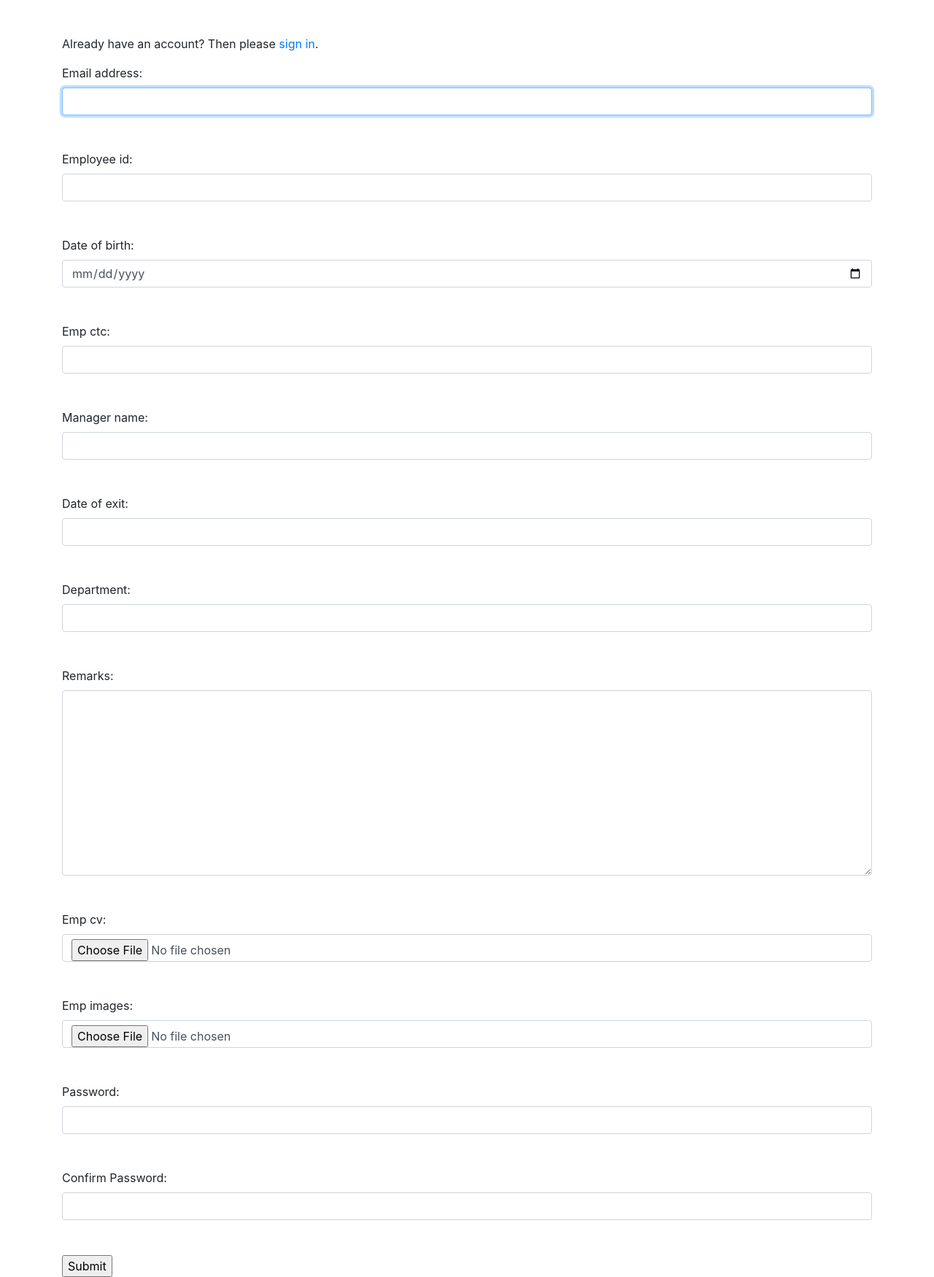
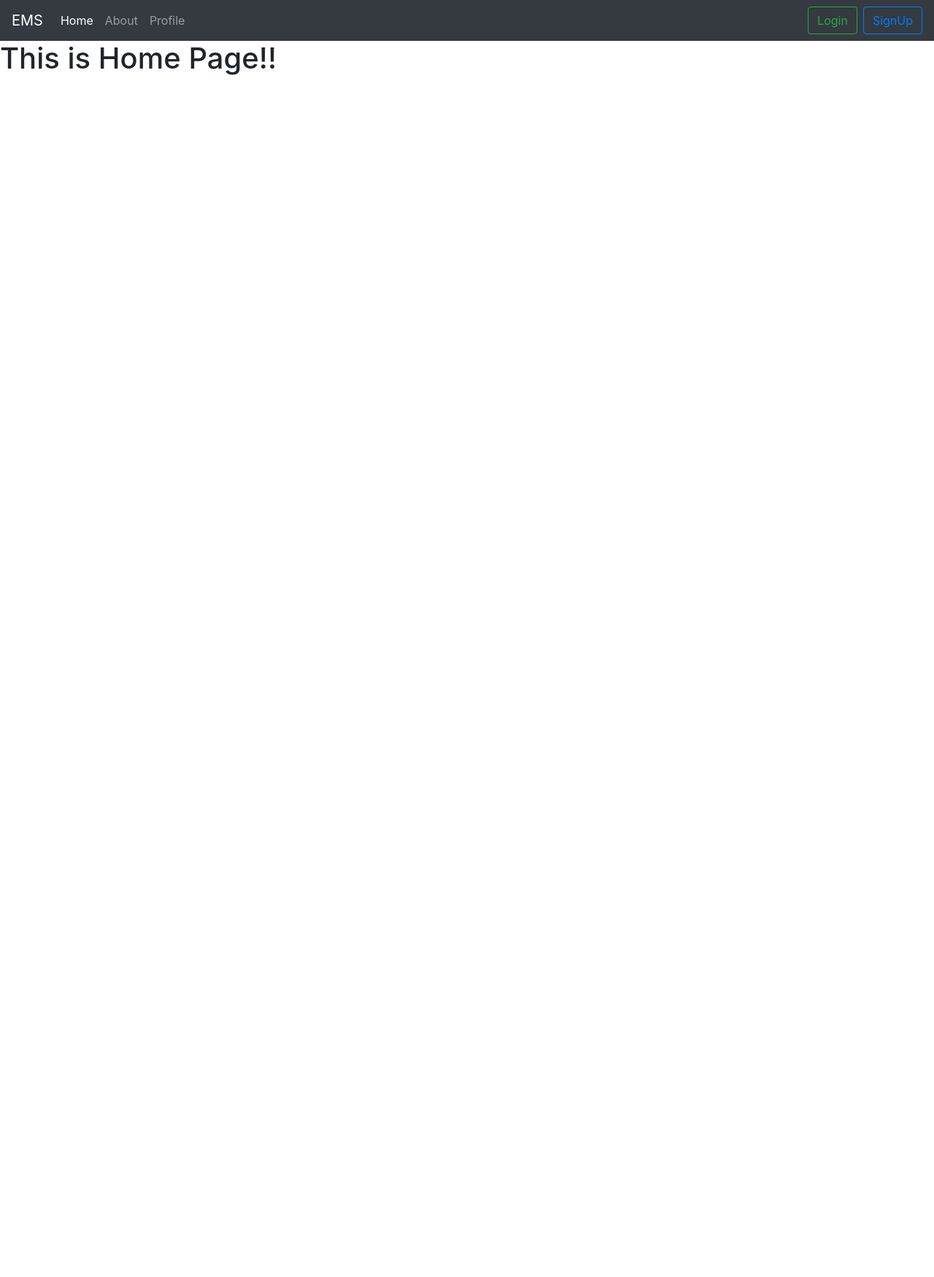
Before and after one commit to dKunalPatil/EmployeeManagementSystem, a Django app: page / in a window 1280 px wide. Shown: the whole page at 73% size. After the commit the page ends 103 px from the top, so only its background shows below. Run offline with Django 3.2, Linux system fonts and the light colour scheme; some libraries are stand-ins or nearby versions.

Commit message:
Minor Changes

```diff
--- a/EMS/EMS/urls.py
+++ b/EMS/EMS/urls.py
@@ -23,14 +23,18 @@ from myapp.views import LoginView, PasswordChangeDoneView, PasswordChangeView
 
 urlpatterns = [
     path('admin/', admin.site.urls),
-    path('', views.user_signup, name="signup"),
+    path('', views.home, name="home"),
+    path('signup/', views.user_signup, name="signup"),
     path('login/', LoginView.as_view(), name="login"),
     path('profile/', views.profile, name="profile"),
     path('logout/', views.user_logout, name="logout"),
     path("password_reset", views.password_reset_request, name="password_reset"),
     path('changepass/', PasswordChangeView.as_view(), name='changepass'),
     path('changepassdone/', PasswordChangeDoneView.as_view(), name='changepassdone'),
-    path('password_reset/done/', auth_views.PasswordResetDoneView.as_view(template_name='myapp/password_reset_done.html'), name='password_reset_done'),
-    path('reset/<uidb64>/<token>/', auth_views.PasswordResetConfirmView.as_view(template_name="myapp/password_reset_confirm.html"), name='password_reset_confirm'),
-    path('reset/done/', auth_views.PasswordResetCompleteView.as_view(template_name='myapp/password_reset_complete.html'), name='password_reset_complete'),
-]+ static(settings.MEDIA_URL, document_root=settings.MEDIA_ROOT)
+    path('password_reset/done/', auth_views.PasswordResetDoneView.as_view(
+        template_name='myapp/password_reset_done.html'), name='password_reset_done'),
+    path('reset/<uidb64>/<token>/', auth_views.PasswordResetConfirmView.as_view(
+        template_name="myapp/password_reset_confirm.html"), name='password_reset_confirm'),
+    path('reset/done/', auth_views.PasswordResetCompleteView.as_view(
+        template_name='myapp/password_reset_complete.html'), name='password_reset_complete'),
+] + static(settings.MEDIA_URL, document_root=settings.MEDIA_ROOT)
--- a/EMS/myapp/templates/myapp/base.html
+++ b/EMS/myapp/templates/myapp/base.html
@@ -9,6 +9,7 @@
     <title>Document</title>
 </head>
 <body>
+{% include 'myapp/navbar.html' %}
     {% block content %}
     {% endblock content %}
 
--- /dev/null
+++ b/EMS/myapp/templates/myapp/home.html
@@ -0,0 +1,4 @@
+{% extends 'myapp/base.html' %}
+{% block content %}
+<h1>  This is Home Page!!</h1>
+{% endblock content %}
--- /dev/null
+++ b/EMS/myapp/templates/myapp/navbar.html
@@ -0,0 +1,39 @@
+<nav class="navbar navbar-expand-lg navbar-dark bg-dark">
+  <a class="navbar-brand" href="#">EMS</a>
+  <button class="navbar-toggler" type="button" data-toggle="collapse" data-target="#navbarSupportedContent" aria-controls="navbarSupportedContent" aria-expanded="false" aria-label="Toggle navigation">
+    <span class="navbar-toggler-icon"></span>
+  </button>
+
+  <div class="collapse navbar-collapse" id="navbarSupportedContent">
+    <ul class="navbar-nav mr-auto">
+      <li class="nav-item active">
+        <a class="nav-link" href="{% url 'home' %}">Home <span class="sr-only">(current)</span></a>
+      </li>
+      <li class="nav-item">
+        <a class="nav-link" href="#">About</a>
+      </li>
+      <li class="nav-item">
+        <a class="nav-link" href="{% url 'profile' %}">Profile</a>
+      </li>
+
+    </ul>
+    <ul class="navbar-nav ml-auto">
+      {% if user.is_authenticated %}
+      <li class="nav-item my-2 mx-2">
+      <a href="{% url 'profile' %}" class="badge badge-light">{{request.user.get_full_name}}</a>
+      </li>
+      <li class="nav-item">
+        <a class="btn btn-danger my-2 my-sm-0" href="{% url 'logout' %}" tabindex="-1" aria-disabled="true">Logout</a>
+      </li>
+      {% else %}
+      <li class="nav-item mx-2">
+        <a class="btn btn-outline-success my-2 my-sm-0" href="{% url 'login' %}" tabindex="-1" aria-disabled="true">Login</a>
+      </li>
+      <li class="nav-item">
+        <a class="btn btn-outline-primary my-2 my-sm-0" href="{% url 'signup' %}" tabindex="-1" aria-disabled="true">SignUp</a>
+      </li>
+
+      {% endif %}
+    </ul>
+  </div>
+</nav>
--- a/EMS/myapp/views.py
+++ b/EMS/myapp/views.py
@@ -5,7 +5,7 @@ from django.contrib.auth import views as auth_views
 from django.contrib.auth import logout
 from django.contrib import messages
 import datetime
-#Email ka Zamaa-->
+# Email ka Zamaa-->
 from django.core.mail import send_mail, BadHeaderError
 from django.http import HttpResponse
 from django.contrib.auth.forms import PasswordResetForm
@@ -14,10 +14,14 @@ from django.db.models.query_utils import Q
 from django.utils.http import urlsafe_base64_encode
 from django.contrib.auth.tokens import default_token_generator
 from django.utils.encoding import force_bytes
-#Zamaa Ends Here
+# Zamaa Ends Here
 
 
 # Create your views here.
+
+def home(request):
+    return render(request, 'myapp/home.html')
+
 
 def user_signup(request):
     if not request.user.is_authenticated:
@@ -25,14 +29,16 @@ def user_signup(request):
             fm = SignUpFrom(request.POST, request.FILES)
             if fm.is_valid():
                 fm.save()
-                messages.success(request, "Your Account has been Successfully Created !!")
+                messages.success(
+                    request, "Your Account has been Successfully Created !!")
                 return redirect('/')
         else:
             fm = SignUpFrom()
-        return render(request, 'myapp/signup.html', {'form':fm})
+        return render(request, 'myapp/signup.html', {'form': fm})
     else:
         messages.error(request, "Already Logged In!!")
         return redirect('/profile/')
+
 
 def age_calculate(date):
     # return (datetime.today().date - date).days/365
@@ -43,14 +49,16 @@ def profile(request):
     if request.user.is_authenticated:
         dob = request.user.date_of_birth
         age = age_calculate(dob)
-        messages.success(request, "You are Logged In Successfully !!")
+        # messages.success(request, "You are Logged In Successfully !!")
         return render(request, 'myapp/profile.html', {'emp': age})
     else:
         return redirect('/login/')
 
+
 def user_logout(request):
     logout(request)
     return redirect('/login/')
+
 
 class LoginView(auth_views.LoginView):
     form_class = LoginForm
@@ -64,39 +72,46 @@ class LoginView(auth_views.LoginView):
 # class PasswordChangeDoneView(auth_views.PasswordResetDoneView):
 #     template_name = 'myapp/resetpassdone.html'
 
+
 class PasswordChangeView(auth_views.PasswordChangeView):
     form_class = ChangePasswordForm
     template_name = 'myapp/changepass.html'
     success_url = '/changepassdone/'
 
+
 class PasswordChangeDoneView(auth_views.PasswordChangeDoneView):
     template_name = 'myapp/changepassdone.html'
 
-#Password Reser Starts Here -->
+# Password Reser Starts Here -->
+
+
 def password_reset_request(request):
-	if request.method == "POST":
-		password_reset_form = PasswordResetForm(request.POST)
-		if password_reset_form.is_valid():
-			data = password_reset_form.cleaned_data['email']
-			associated_users = User.objects.filter(Q(email=data))
-			if associated_users.exists():
-				for user in associated_users:
-					subject = "Password Reset Requested"
-					email_template_name = "myapp/password_reset_email.txt"
-					c = {
-					"email":user.email,
-					'domain':'127.0.0.1:8000',
-					'site_name': 'Website',
-					"uid": urlsafe_base64_encode(force_bytes(user.pk)),
-					"user": user,
-					'token': default_token_generator.make_token(user),
-					'protocol': 'http',
-					}
-					email = render_to_string(email_template_name, c)
-					try:
-						send_mail(subject, email, 'admin@example.com' , [user.email], fail_silently=False)
-					except BadHeaderError:
-						return HttpResponse('Invalid header found.')
-					return redirect ("/password_reset/done/")
-	password_reset_form = PasswordResetForm()
-	return render(request=request, template_name="myapp/password_reset.html", context={"password_reset_form":password_reset_form})
+    if request.method == "POST":
+        password_reset_form = PasswordResetForm(request.POST)
+        if password_reset_form.is_valid():
+            data = password_reset_form.cleaned_data['email']
+            # associated_users = User.objects.filter(email=data)
+            associated_users = User.objects.filter(Q(email=data))
+            print(associated_users)
+            if associated_users.exists():
+                for user in associated_users:
+                    subject = "Password Reset Requested"
+                    email_template_name = "myapp/password_reset_email.txt"
+                    c = {
+                        "email": user.email,
+                        'domain': '127.0.0.1:8000',
+                        'site_name': 'Website',
+                        "uid": urlsafe_base64_encode(force_bytes(user.pk)),
+                        "user": user,
+                        'token': default_token_generator.make_token(user),
+                        'protocol': 'http',
+                    }
+                    email = render_to_string(email_template_name, c)
+                    try:
+                        send_mail(subject, email, 'admin@example.com',
+                                  [user.email], fail_silently=False)
+                    except BadHeaderError:
+                        return HttpResponse('Invalid header found.')
+                    return redirect("/password_reset/done/")
+    password_reset_form = PasswordResetForm()
+    return render(request=request, template_name="myapp/password_reset.html", context={"password_reset_form": password_reset_form})
```
Also changed, not shown: EMS/myapp/templates/myapp/profile.html (+45 -22 lines), EMS/db.sqlite3.
